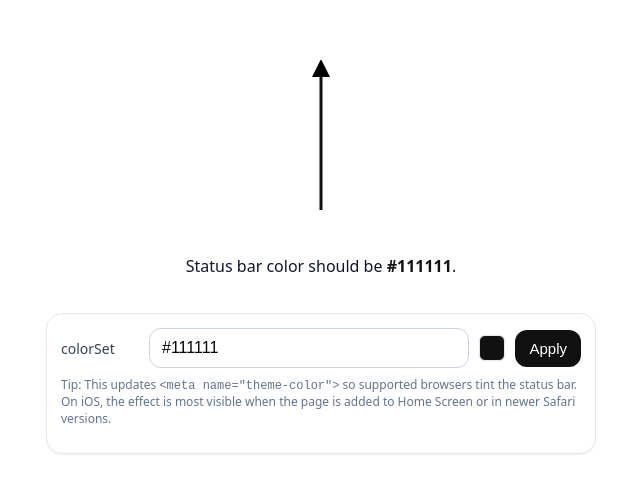
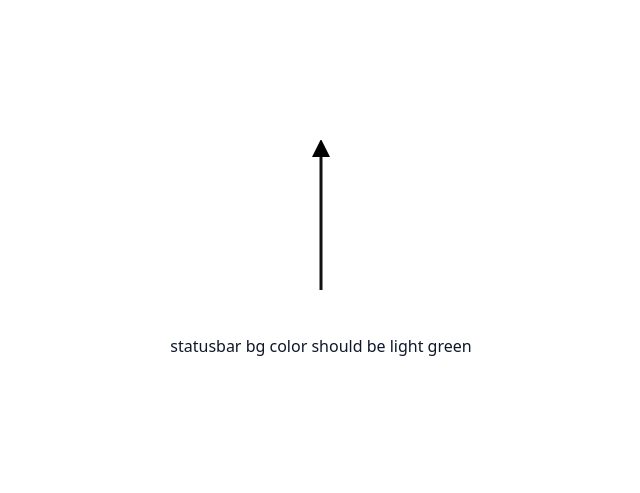
Before and after one commit to shahidAbbas/miniappjson, a plain HTML site: page index.html in a window 1280 px wide. Shown: the part 159-652 px from the top of the page, without its empty margins (319-959 px from the left). Drawn offline with Linux system fonts and the light colour scheme.

Commit message:
madecolorstatic.html

```diff
--- a/index.html
+++ b/index.html
@@ -6,7 +6,7 @@
     <title>Status Bar Color Demo</title>
 
     <!-- Android/modern browsers -->
-    <meta name="theme-color" content="#111111" id="themeColorMeta" />
+    <meta name="theme-color" content="lightgreen" id="themeColorMeta" />
 
     <!-- iOS PWA hints (installed web app) -->
     <meta name="apple-mobile-web-app-capable" content="yes" />
@@ -93,65 +93,7 @@
         <line x1="12" y1="150" x2="12" y2="8" stroke="currentColor" stroke-width="3" marker-end="url(#arrowhead)"></line>
       </svg>
 
-      <p class="caption">Status bar color should be <strong id="colorText">#111111</strong>.</p>
+      <p class="caption">statusbar bg color should be light green</p>
 
-      <section class="panel" role="region" aria-labelledby="controlTitle">
-        <div class="row">
-          <label id="controlTitle" for="colorInput">colorSet</label>
-          <input id="colorInput" type="text" placeholder="#111111 | rgb(17,17,17) | tomato" autocomplete="off" />
-          <span class="swatch" title="Preview"></span>
-          <button id="applyBtn" type="button">Apply</button>
-        </div>
-        <div id="error" class="error">That doesn’t look like a valid CSS color. Try a hex value like <code>#ff6600</code> or a named color like <code>tomato</code>.</div>
-        <p class="hint">Tip: This updates <code>&lt;meta name="theme-color"&gt;</code> so supported browsers tint the status bar. On iOS, the effect is most visible when the page is added to Home Screen or in newer Safari versions.</p>
-      </section>
-    </main>
-
-    <script>
-      const meta = document.querySelector('#themeColorMeta');
-      const input = document.querySelector('#colorInput');
-      const btn = document.querySelector('#applyBtn');
-      const text = document.querySelector('#colorText');
-      const swatch = document.querySelector('.swatch');
-      const errorEl = document.querySelector('#error');
-
-      function isValidCssColor(value) {
-        const s = new Option().style; // creates a CSSStyleDeclaration
-        s.color = '';
-        s.color = value.trim();
-        return s.color !== '';
-      }
-
-      function setThemeColor(color) {
-        document.documentElement.style.setProperty('--status-color', color);
-        meta.setAttribute('content', color);
-        text.textContent = color;
-        swatch.style.background = color;
-        try { localStorage.setItem('statusbarColor', color); } catch (_) {}
-      }
-
-      function apply() {
-        const val = input.value.trim();
-        if (!val) return;
-        if (!isValidCssColor(val)) {
-          errorEl.style.display = 'block';
-          return;
-        }
-        errorEl.style.display = 'none';
-        setThemeColor(val);
-      }
-
-      btn.addEventListener('click', apply);
-      input.addEventListener('keydown', (e) => { if (e.key === 'Enter') apply(); });
-
-      // Restore previous color or default
-      (function init() {
-        let saved = null;
-        try { saved = localStorage.getItem('statusbarColor'); } catch (_) {}
-        const initial = saved || getComputedStyle(document.documentElement).getPropertyValue('--status-color').trim() || '#111111';
-        setThemeColor(initial);
-        input.value = initial;
-      })();
-    </script>
-  </body>
+          </main></body>
 </html>
```
